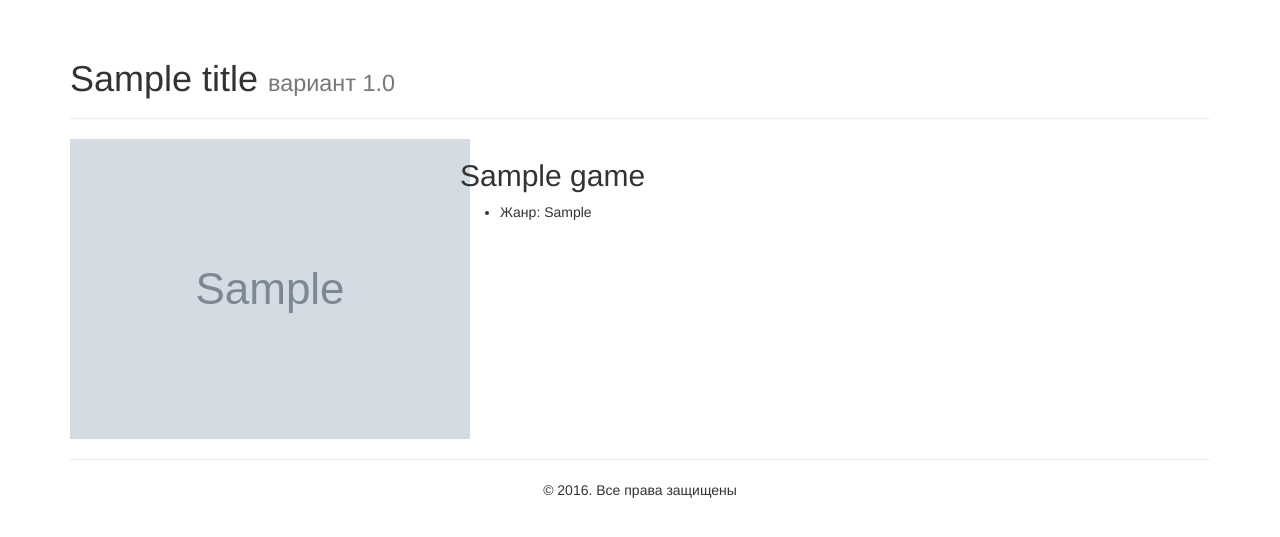
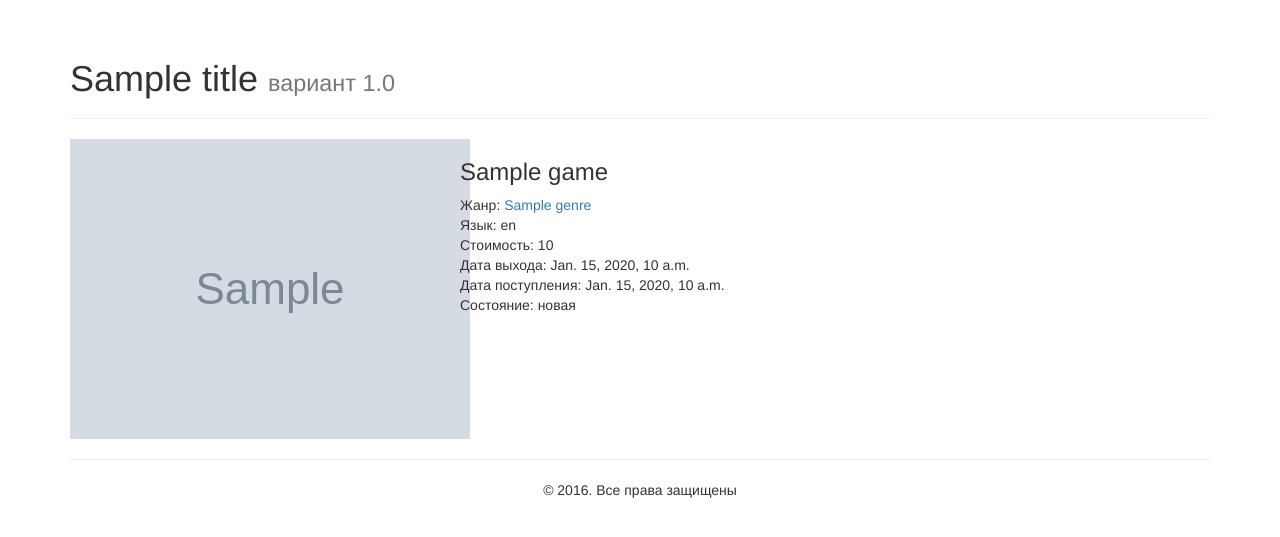
Before and after one commit to malmax/django-lessons, a Django app: template gameshop/administration/templates/adminGameProductDetail.html in a window 1280 px wide. Shown: the part 51-588 px from the top of the page. Run offline with Django 3.2, Linux system fonts and the light colour scheme; the template is opened without the code that fills it: most values are stand-ins (such as "Sample title", 1, 10 or a date in 2020); grey boxes marked "Sample" are stand-in pictures.

Commit message:
complete getAllGenres

```diff
--- a/gameshop/administration/templates/adminGameProductDetail.html
+++ b/gameshop/administration/templates/adminGameProductDetail.html
@@ -6,9 +6,23 @@
             <img src="{{ game.getUrlForCover }}" alt="" class="img-fluid">
         </div>
     <div class="col-md-6">
-        <h2>{{ game }}</h2>
-        <ul>
-            <li>Жанр: {{ game. }}</li>
+        <h3>{{ game.title }} {% if game.used %}(Б/У){% endif %}</h3>
+        <ul class="list-unstyled">
+            <li>Жанр:
+                {% for g in game.genre.all %}
+                    <a href="/games/genre/{{ g.pk }}">{{ g.title }}</a>
+                {% endfor %}
+            </li>
+            <li>Язык: {{ game.language|safe }}</li>
+            <li>Стоимость: {{ game.price }}</li>
+            <li>Дата выхода: {{ game.releaseDate }}</li>
+            {% if game.commingDate %}
+                <li>Дата поступления: {{ game.commingDate }}</li>
+            {% endif %}
+            <li>Состояние: {% if game.used %}Б/У{% else %}новая{% endif %}</li>
+            {% if game.gameType %}
+                <li>Тип издания: {{ game.gametypeGet }}</li>
+            {% endif %}
         </ul>
 
     </div>
```
Also changed, not shown: gameshop/shopbase/models.py (+14 -0 lines), gameshop/db.sqlite3.
